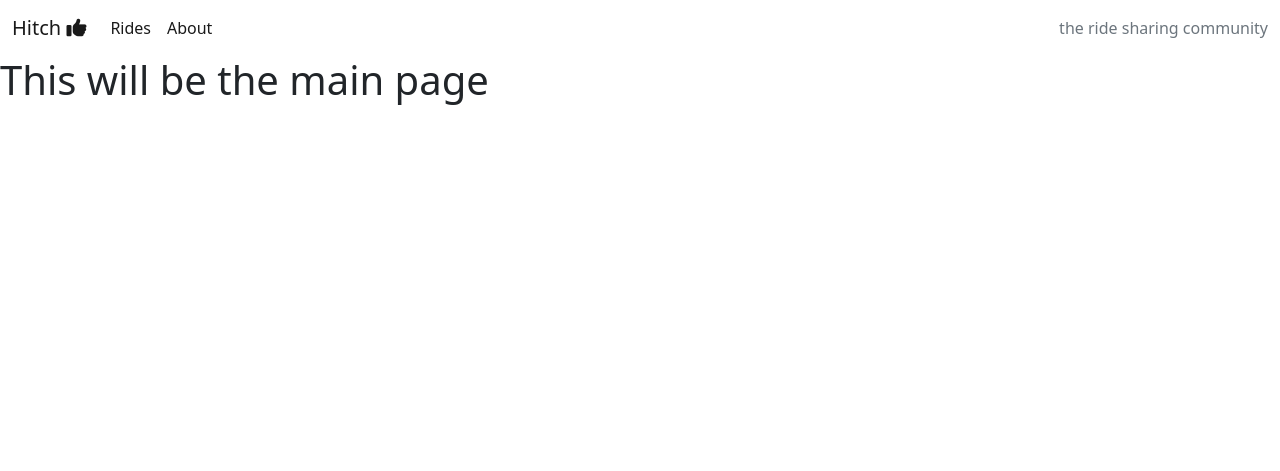
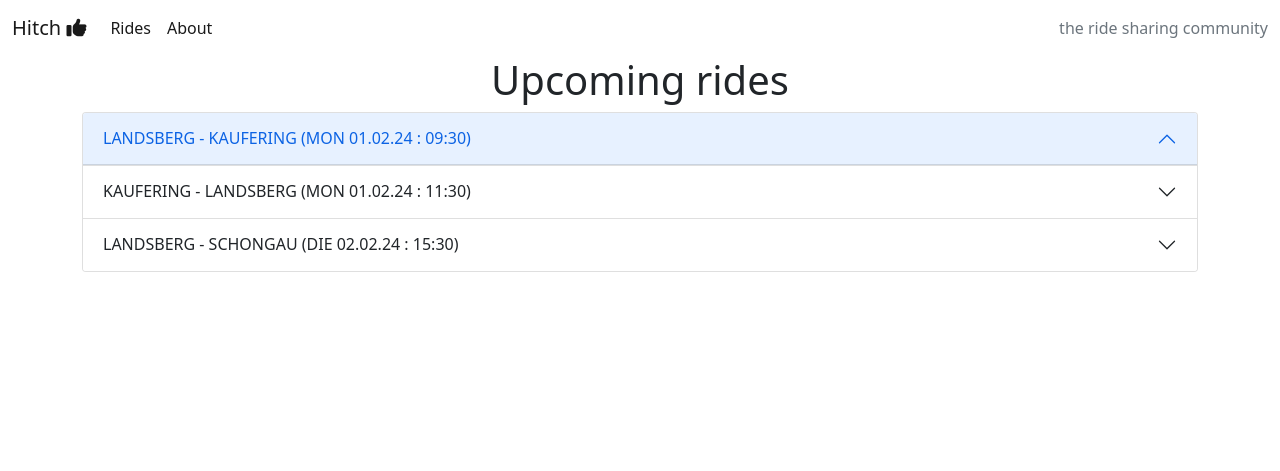
Before and after one commit to A-Hoenig/Hitch, a Django app: page / in a window 1280 px wide. Shown: the top 471 px of the page. Run offline with Django 4.2, Linux system fonts and the light colour scheme; some libraries are stand-ins or nearby versions.

Commit message:
accordion display test

```diff
--- a/rides/templates/rides/rides.html
+++ b/rides/templates/rides/rides.html
@@ -3,9 +3,73 @@
 
 
 {% block content %}
+<h1 class="text-center">Upcoming rides</h1>
 
-    <div>
-        <h1>This will be the main page</h1>
+<div class="container-sm text-center">
+    <div class="row gx-5">
+        <div class="col">
+            <div class="accordion" id="accordionExample">
+
+                <div class="accordion-item">
+                    <h2 class="accordion-header">
+                        <button class="accordion-button" type="button" data-bs-toggle="collapse"
+                            data-bs-target="#collapseOne" aria-expanded="true" aria-controls="collapseOne">
+                            LANDSBERG - KAUFERING (MON 01.02.24 : 09:30)
+                        </button>
+                    </h2>
+                    <div id="collapseOne" class="accordion-collapse collapse" data-bs-parent="#accordionExample">
+                        <div class="accordion-body">
+                            <strong>This is the first item's accordion body.</strong> It is shown by default, until the
+                            collapse plugin adds the appropriate classes that we use to style each element. These
+                            classes control the overall appearance, as well as the showing and hiding via CSS
+                            transitions. You can modify any of this with custom CSS or overriding our default variables.
+                            It's also worth noting that just about any HTML can go within the
+                            <code>.accordion-body</code>, though the transition does limit overflow.
+                        </div>
+                    </div>
+                </div>
+
+                <div class="accordion-item">
+                    <h2 class="accordion-header">
+                        <button class="accordion-button collapsed" type="button" data-bs-toggle="collapse"
+                            data-bs-target="#collapseTwo" aria-expanded="false" aria-controls="collapseTwo">
+                            KAUFERING - LANDSBERG (MON 01.02.24 : 11:30)
+                        </button>
+                    </h2>
+                    <div id="collapseTwo" class="accordion-collapse collapse" data-bs-parent="#accordionExample">
+                        <div class="accordion-body">
+                            <strong>This is the second item's accordion body.</strong> It is hidden by default, until
+                            the collapse plugin adds the appropriate classes that we use to style each element. These
+                            classes control the overall appearance, as well as the showing and hiding via CSS
+                            transitions. You can modify any of this with custom CSS or overriding our default variables.
+                            It's also worth noting that just about any HTML can go within the
+                            <code>.accordion-body</code>, though the transition does limit overflow.
+                        </div>
+                    </div>
+                </div>
+
+                <div class="accordion-item">
+                    <h2 class="accordion-header">
+                        <button class="accordion-button collapsed" type="button" data-bs-toggle="collapse"
+                            data-bs-target="#collapseThree" aria-expanded="false" aria-controls="collapseThree">
+                            LANDSBERG - SCHONGAU (DIE 02.02.24 : 15:30)
+                        </button>
+                    </h2>
+                    <div id="collapseThree" class="accordion-collapse collapse" data-bs-parent="#accordionExample">
+                        <div class="accordion-body">
+                            <strong>This is the third item's accordion body.</strong> It is hidden by default, until the
+                            collapse plugin adds the appropriate classes that we use to style each element. These
+                            classes control the overall appearance, as well as the showing and hiding via CSS
+                            transitions. You can modify any of this with custom CSS or overriding our default variables.
+                            It's also worth noting that just about any HTML can go within the
+                            <code>.accordion-body</code>, though the transition does limit overflow.
+                        </div>
+                    </div>
+                </div>
+            </div>
+        </div>
     </div>
+</div>
+
 
 {% endblock %}
```
